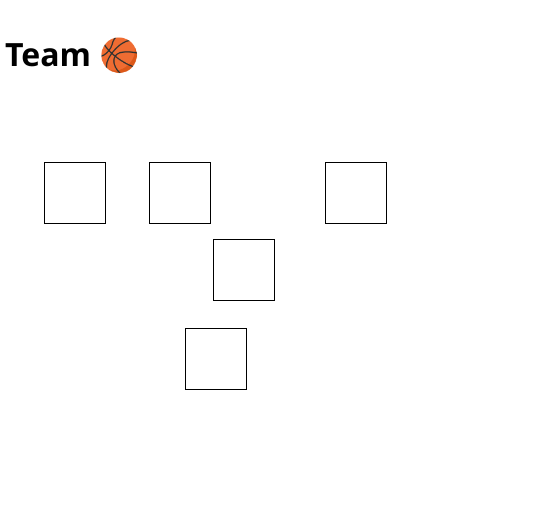
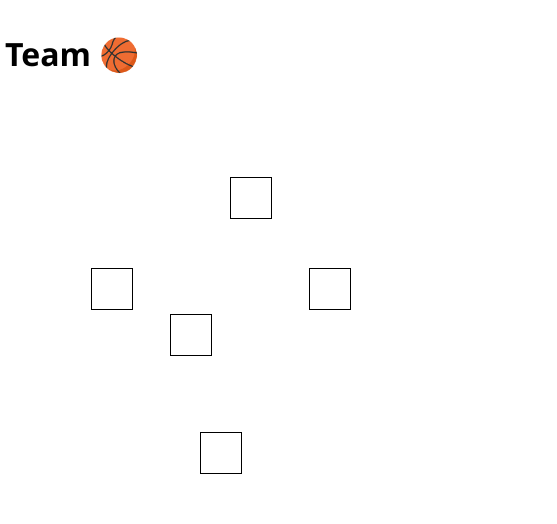
Before and after one commit to eren123danyel/basketball-catalog, a plain HTML site: page index.html in a window 1280 px wide. Shown: the top 524 px of the page, 723-1280 px from the left. Drawn offline with Linux system fonts and the light colour scheme.

Commit message:
updated positioning

```diff
--- a/style.css
+++ b/style.css
@@ -58,57 +58,49 @@
 }
 
 #basketball-court {
+    width: 100%;
+    height: 100%;
+    position: relative;
     background-image: url('./img/5basketball_court.jpg');
     background-repeat: no-repeat;
-    background-position: center;
+    background-position: center center;
     background-size:contain;
 }
 #one {
     position:absolute;
-    bottom:0;
-    right:0;
-    margin-bottom:32% !important;
-    margin-right:24.2% !important;
+    bottom:62%;
+    right:50%;
 }
 
 
 #two {
     position:absolute;
-    bottom:0;
-    right:0;
-    margin-bottom:45% !important;
-    margin-right:35.2% !important;
+    bottom:80%;
+    right:68%;
 }
 
 #three {
     position:absolute;
-    bottom:0;
-    right:0;
-    margin-bottom:45% !important;
-    margin-right:13.3% !important;
+    bottom:80%;
+    right:32%;
 }
 
 #four {
     position:absolute;
-    bottom:0;
-    right:0;
-    margin-bottom:45% !important;
-    margin-right:27% !important;
+    bottom:75%;
+    right:55%;
 }
 
 #five {
     position:absolute;
-    bottom:0;
-    right:0;
-    margin-bottom:39% !important;
-    margin-right:22% !important;
+    bottom:90%;
+    right:45%;
 }
 
 #one, #two, #three,#four,#five {
     width: 2.5rem;
     height: 2.5rem;
-    margin: 10px;
-    padding: 10px;
+    transform: translate(50%,50%);
     border: 1px solid black;
     display: flex;
     justify-content: center;
```
